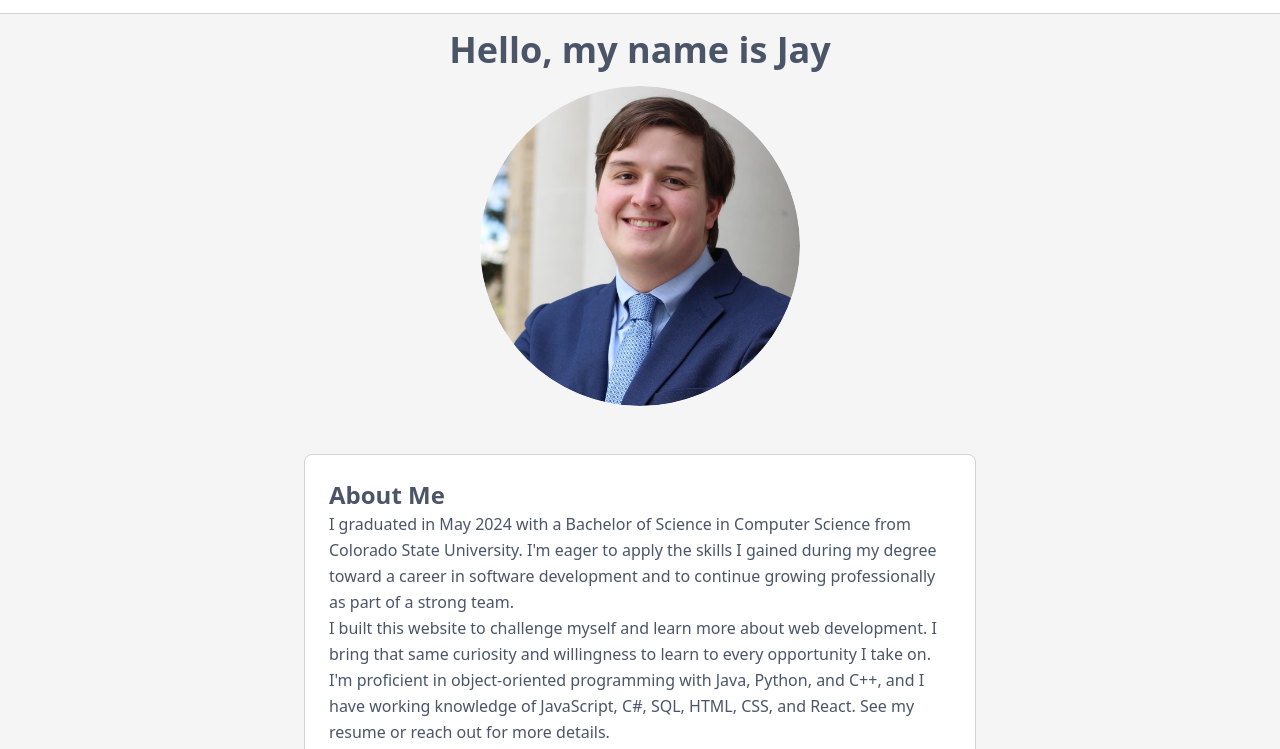
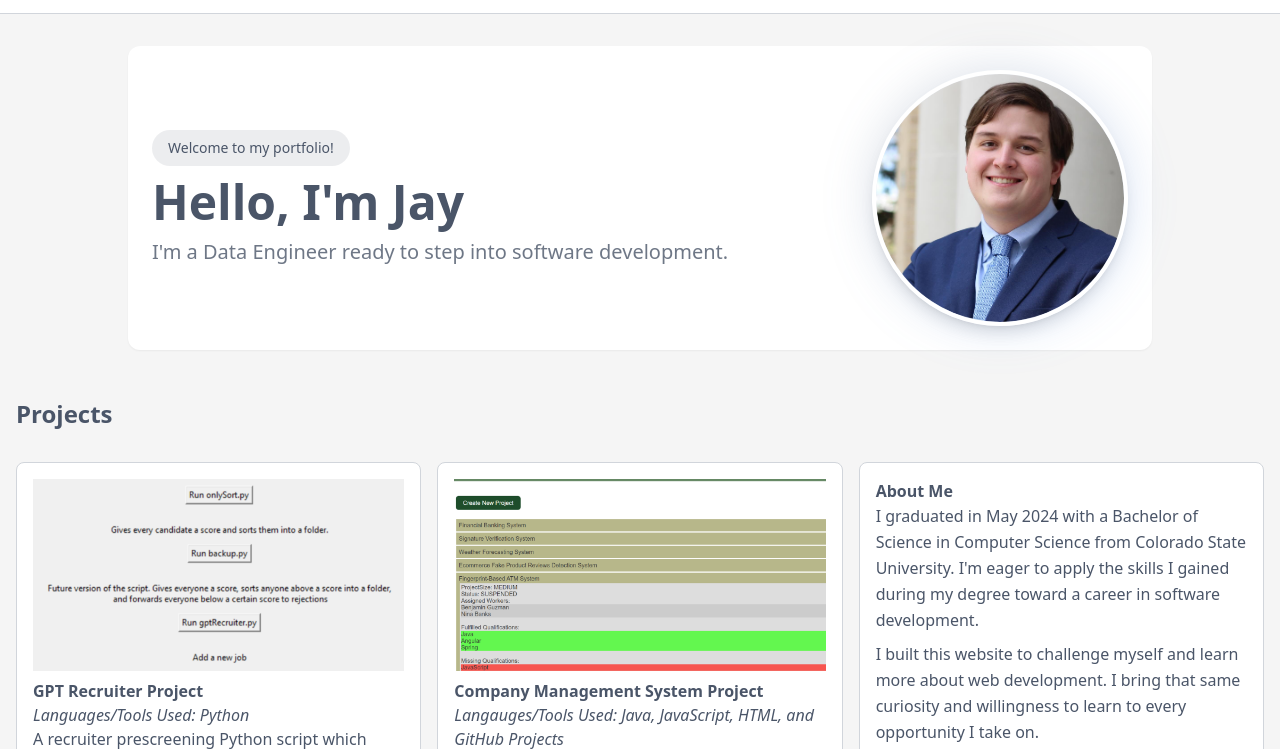
Before and after one commit to Jay11682/jay11682.github.io, a plain HTML site: page index.html in a window 1280 px wide. Shown: the part 51-800 px from the top of the page. Drawn offline with nearby package versions, Linux system fonts and the light colour scheme.

Commit message:
Style updates

```diff
--- a/index.html
+++ b/index.html
@@ -30,9 +30,9 @@
         gtag('config', 'G-F48T6LRJCS');
     </script>
 </head>
-<body class="bg-lightgray text-primary">
+<body class="bg-lightgray text-primary pb-20">
     <div class="bg-lightgray text-primary">
-        <header class="flex justify-between items-center p-4 sticky top-0 bg-white border-b border-midgray">
+        <header class="flex justify-between items-center p-4 sticky top-0 bg-white border-b border-midgray z-50">
             <div class="text-2xl font-bold">Jay Snellings</div>
             <nav>
                 <a href="https://www.linkedin.com/in/jay-snellings/" class="w-6 h-6 mr-2"><i class="fab fa-linkedin text-primary"></i></a>
@@ -43,29 +43,32 @@
             </nav>
         </header>
 
-        <section class="p-4 text-center">
-            <h1 class="text-4xl font-bold">Hello, my name is Jay</h1>
-            <img loading="lazy" src="extras/jay.png" alt="Jay Photo" class="rounded-full mx-auto my-4 h-80 w-80">
-        </section>
-
-        <section class="p-4">
-            <div class="bg-white border border-midgray p-6 rounded-lg mx-auto max-w-2xl">
-                <h2 class="text-2xl font-bold text-center md:text-left">About Me</h2>
-                <div class="prose prose-sm md:prose-base mx-auto md:mx-0 text-center md:text-left leading-relaxed">
-                    <p>I graduated in May 2024 with a Bachelor of Science in Computer Science from Colorado State University. I'm eager to apply the skills I gained during my degree toward a career in software development and to continue growing professionally as part of a strong team.</p>
-
-                    <p>I built this website to challenge myself and learn more about web development. I bring that same curiosity and willingness to learn to every opportunity I take on.</p>
-
-                    <p>I'm proficient in object-oriented programming with Java, Python, and C++, and I have working knowledge of JavaScript, C#, SQL, HTML, CSS, and React. See my resume or reach out for more details.</p>
+        <section class="py-8 px-4">
+            <div class="max-w-5xl mx-auto flex flex-col md:flex-row items-center gap-6 bg-white rounded-xl p-6 shadow-sm">
+                <div class="md:flex-1 text-center md:text-left space-y-3">
+                    <div class="inline-block bg-primary/10 text-primary px-4 py-2 rounded-full text-sm font-medium">
+                        Welcome to my portfolio!
+                    </div>
+                    <h1 class="text-4xl md:text-5xl font-bold text-primary">
+                        Hello, I'm Jay
+                    </h1>
+                    <p class="text-xl text-primary/80 font-medium">I'm a Data Engineer ready to step into software development.</p>
+                </div>
+                <div class="relative flex-shrink-0">
+                    <div class="absolute inset-0 bg-gradient-to-br from-primary/20 to-blue-500/20 rounded-full blur-xl"></div>
+                    <img loading="lazy" src="extras/jay.png" alt="Jay Photo"
+                         class="relative rounded-full w-56 h-56 md:w-64 md:h-64 object-cover border-4 border-white shadow-lg
+                                transform transition duration-300 hover:scale-102 hover:shadow-xl">
                 </div>
             </div>
         </section>
 
         <section class="p-4">
-            <div id="projects"></div>
-            <h2 class="text-2xl font-bold mb-4">Projects</h2>
+            <div class="grid grid-cols-1 md:grid-cols-2 lg:grid-cols-3 gap-4">
+                <div id="projects" class="lg:col-span-3 mb-4">
+                    <h2 class="text-2xl font-bold">Projects</h2>
+                </div>
 
-            <div class="grid grid-cols-1 md:grid-cols-2 lg:grid-cols-3 gap-4">
                 <a href="GptRecruiter.html">
                     <div class="bg-white border border-midgray p-4 rounded-lg">
                         <img loading="lazy" src="extras/RunScripts.png" alt="GPT Recruiter" class="object-cover h-48 w-full mb-2">
@@ -82,12 +85,23 @@
                         <p>A system where a company can create and maintain employees, qualifications, and projects.</p>
                     </div>
                 </a>
+
+                <div class="bg-white border border-midgray p-4 rounded-lg">
+                    <h3 class="font-bold">About Me</h3>
+                    <div class="prose prose-sm leading-relaxed">
+                        <p>I graduated in May 2024 with a Bachelor of Science in Computer Science from Colorado State University. I'm eager to apply the skills I gained during my degree toward a career in software development.</p>
+                        <p class="mt-2">I built this website to challenge myself and learn more about web development. I bring that same curiosity and willingness to learn to every opportunity I take on.</p>
+                        <p class="mt-2">I'm proficient in object-oriented programming with Java, Python, and C++, and I have working knowledge of JavaScript, C#, SQL, HTML, CSS, and React.</p>
+                    </div>
+                </div>
+
                 <a href="DeviceManagementSystem.html">
                     <div class="bg-white border border-midgray p-4 rounded-lg">
                         <img loading="lazy" src="extras/UserManage.png" alt="User Device Management System Project" class="object-cover h-48 w-full mb-2">
                         <h3 class="font-bold">User Device Management System Project</h3>
                         <i>Languages/Tools Used: MySQL, Java, JavaScript, HTML, Apache Tomcat</i>
                         <p>A web app that interacts with a MySQL database.</p>
+                        <div class="mt-2"></div>
                     </div>
                 </a>
                 <a href="MemoryRecall.html">
@@ -108,15 +122,7 @@
                 </a>
             </div>
         </section>
-
-        <section class="p-4">
-            <div class="bg-white border border-midgray p-4 rounded-lg">
-                <div id="contact"></div>
-                <h2 class="text-2xl font-bold mb-4">Contact</h2>
-                <a href="mailto:Jsnellings03@gmail.com">Email: Jsnellings03@gmail.com</a><br />
-                <a href="tel:720-308-5038">Phone: +1 (720) 308-5038</a>
-            </div>
-        </section>
+        <div id="contact"></div>
 
         <footer class="text-center p-4">
             <ul class="flex justify-center space-x-4 mb-4">
@@ -129,7 +135,7 @@
                 <li>
                     <div class="flex items-center">
                         <img loading="lazy" src="extras/phone.png" alt="Phone" class="w-6 h-6 mr-2">
-                        <a href="tel:720-308-5038" class="hover:underline">+1 (720) 308-5038</a>
+                        <a href="tel:720-308-5038" class="hover:underline whitespace-nowrap">+1 (720) 308-5038</a>
                     </div>
                 </li>
                 <li class="flex space-x-2">
```
Also changed, not shown: ChessGame.html (+2 -2 lines), CompanyManager.html (+2 -2 lines), DeviceManagementSystem.html (+2 -2 lines), GptRecruiter.html (+2 -2 lines), MemoryRecall.html (+2 -2 lines).
